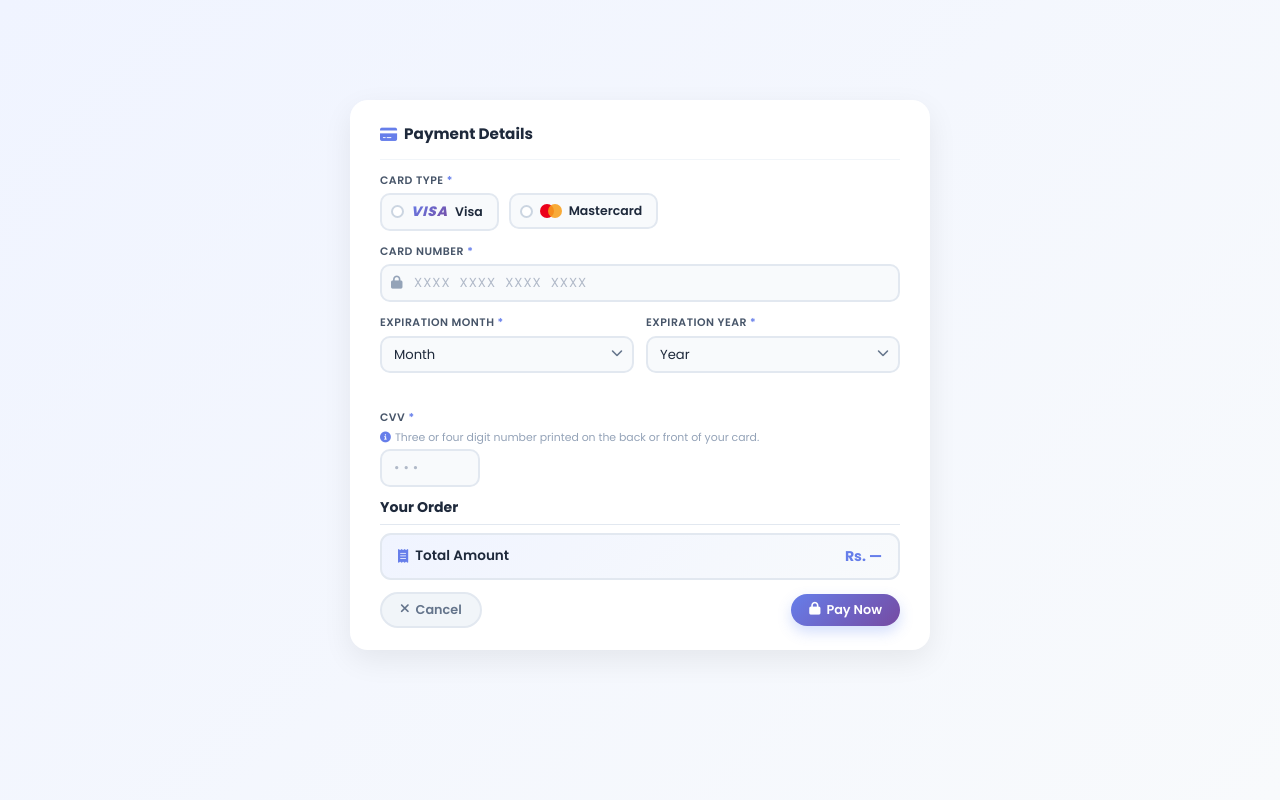
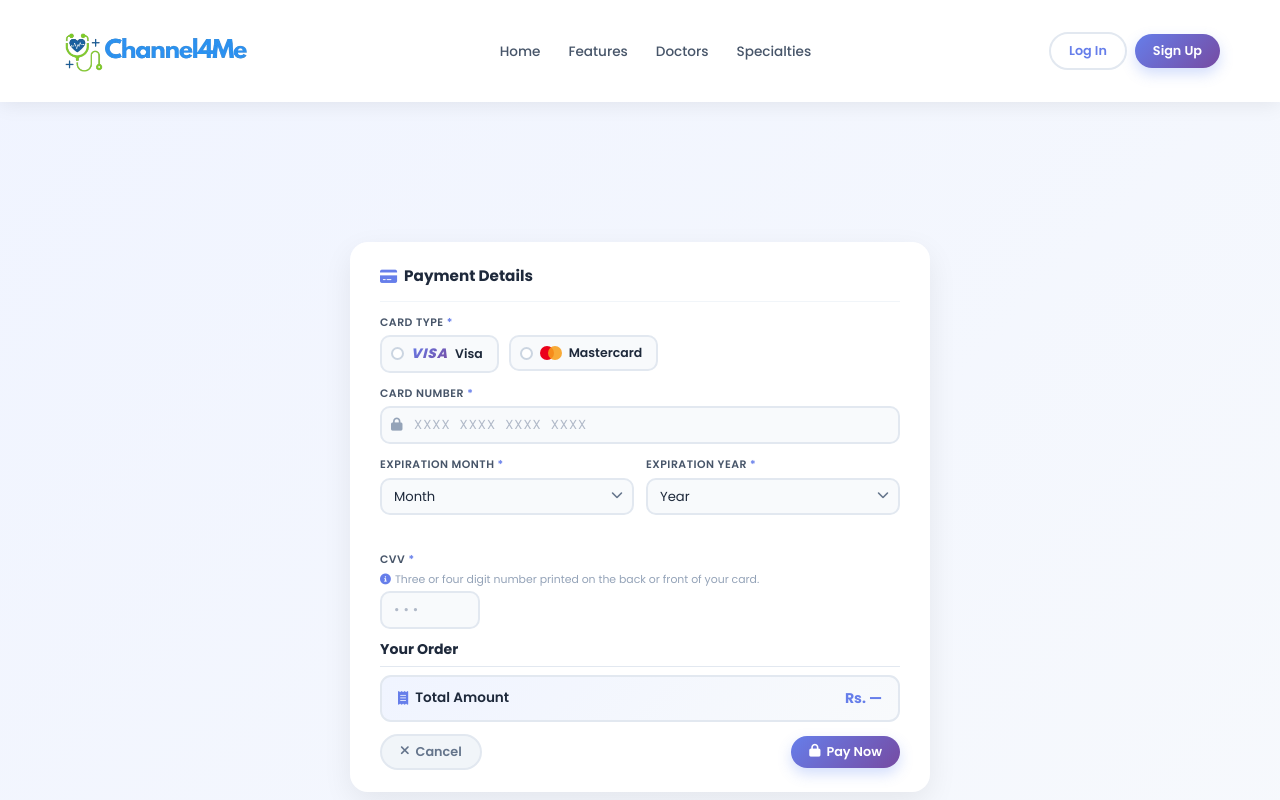
Before and after one commit to channel4meofficial-gif/Channel4me-Frontend, a React (Create React App) app: page /doctor-booking/card-payment in a window 1280 px wide. Shown: the top 800 px of the page. Built offline with nearby package versions, Linux system fonts and the light colour scheme.

Commit message:
Update CardPaymentPage.tsx
added headers

```diff
--- a/src/pages/doctor-booking/CardPaymentPage.tsx
+++ b/src/pages/doctor-booking/CardPaymentPage.tsx
@@ -1,5 +1,6 @@
 import React, { useState } from 'react';
 import { useLocation, useNavigate } from 'react-router-dom';
+import PublicLayout from '../../components/layout/PublicLayout/publiclayout';
 import '../../styles/doctor-booking/CardPaymentPage.css';
 import { updatePaymentStatus } from '../../services/bookingService';
 
@@ -107,7 +108,7 @@ const CardPaymentPage: React.FC = () => {
   };
 
   return (
-    <>
+    <PublicLayout>
       <div className="card-payment-wrapper">
         <div className="page-card-flat">
 
@@ -248,7 +249,7 @@ const CardPaymentPage: React.FC = () => {
 
         </div>
       </div>
-    </>
+    </PublicLayout>
   );
 };
 
```
